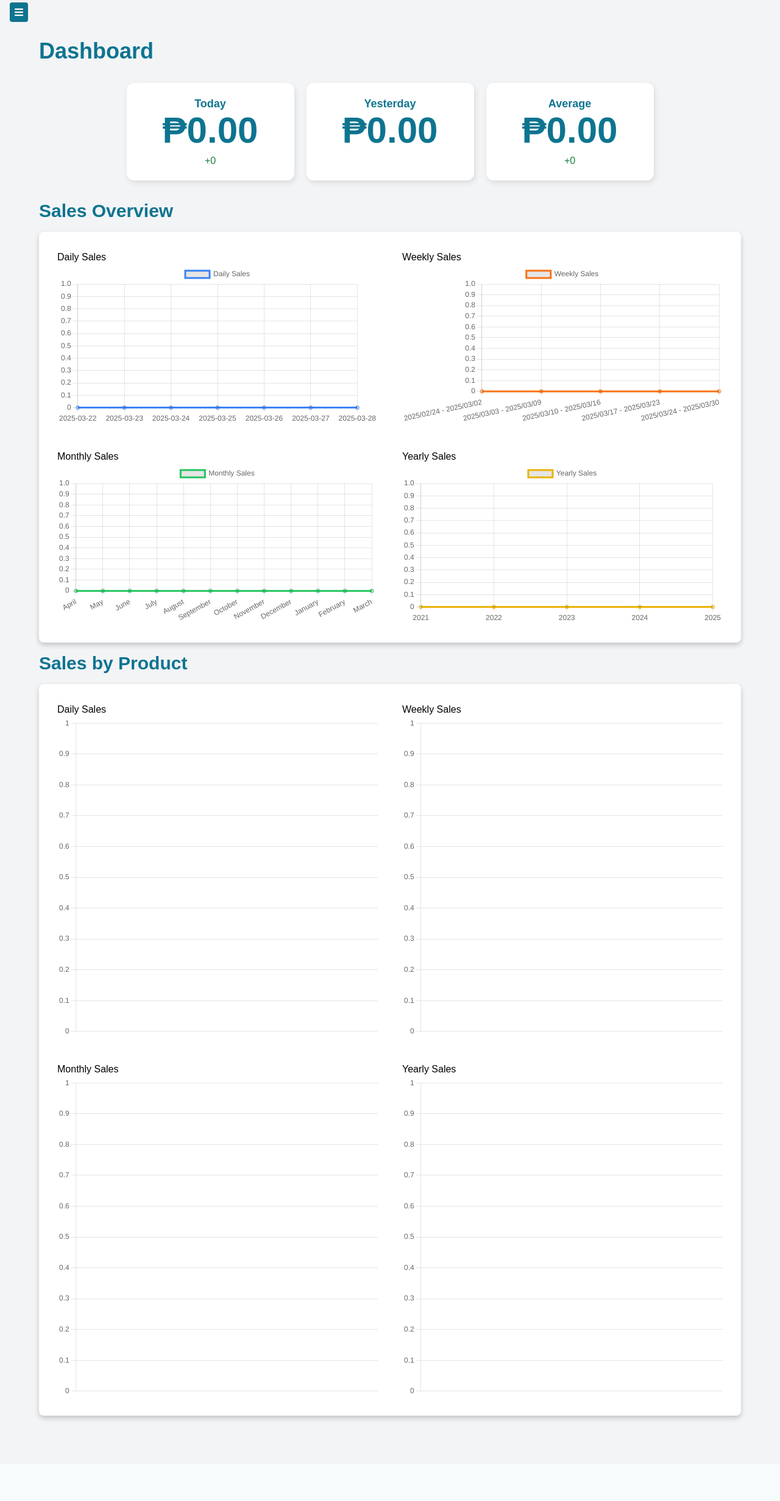
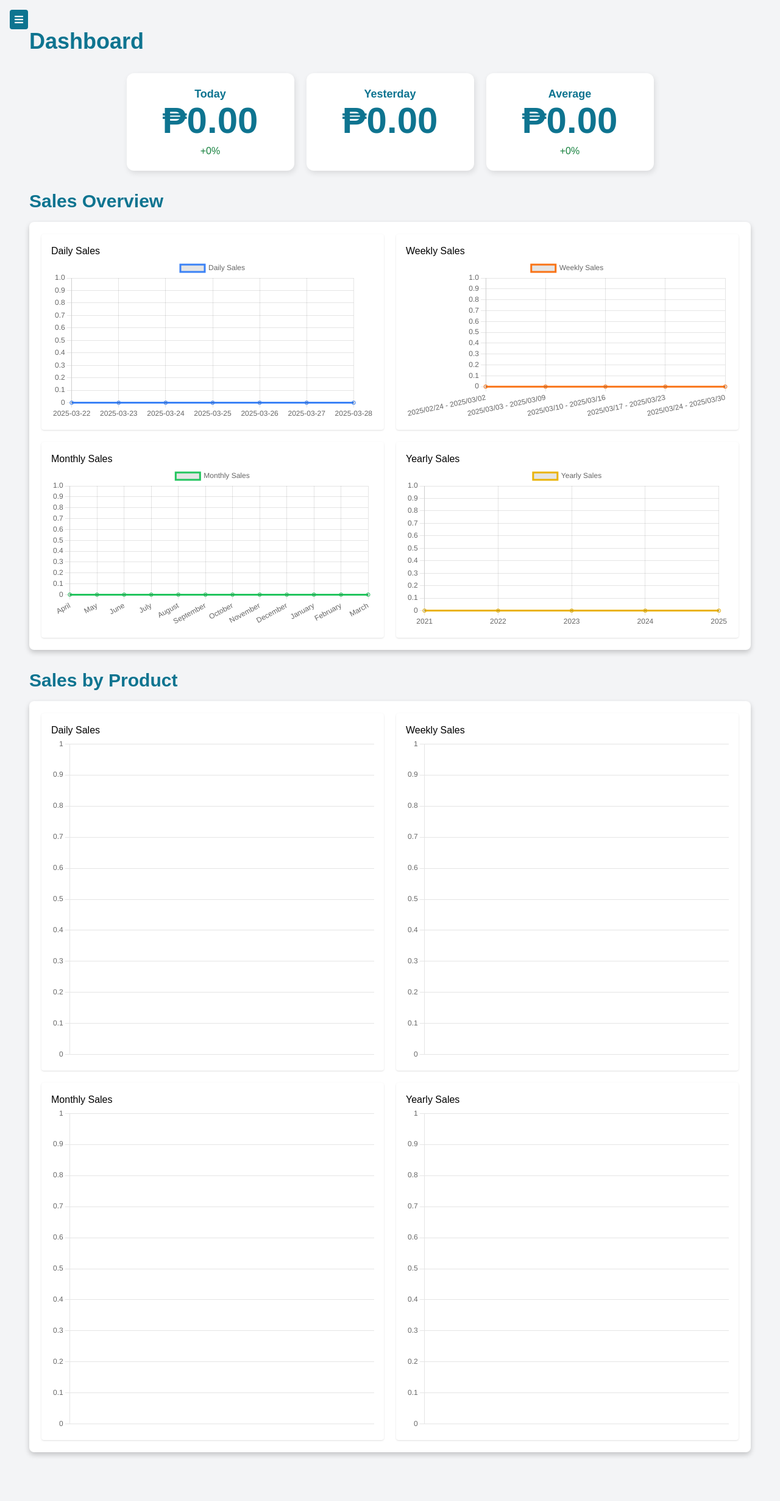
Before and after one commit to cielotds/SDMS-v2, a Flask app: page / in a window 1280 px wide. Shown: the whole page at 61% size. Before the commit the page ends 2331 px from the top, so only its background shows below. Run offline with Flask 3, Linux system fonts and the light colour scheme; data that the repository does not hold is empty; some libraries are stand-ins or nearby versions.

Commit message:
Tapos na

```diff
--- a/ai_insights.py
+++ b/ai_insights.py
@@ -52,7 +52,7 @@ def generate_ai_insights(selected_date=None):
 
         client = OpenAI(
             base_url="https://openrouter.ai/api/v1",
-            api_key="",
+            #api_key="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",
         )
 
         completion = client.chat.completions.create(
--- a/static/data.js
+++ b/static/data.js
@@ -13,7 +13,7 @@ function fetchData() {
                 const element = document.getElementById(elementId);
                 const value = parseFloat(percentValue); // Ensure it's a number
                 const sign = value >= 0 ? "+" : "";
-                element.textContent = `${sign}${value}`;
+                element.textContent = `${sign}${value}%`;
                 element.className = value >= 0 ? "text-green-700 mt-2" : "text-red-700 mt-2";
             };
 
--- a/static/main.js
+++ b/static/main.js
@@ -8,7 +8,6 @@ document.addEventListener('DOMContentLoaded', function () {
     const toggleBtn = document.getElementById('btn');
     const mainContainer = document.querySelector('.main-container');
 
-    const chatbotBtn = document.getElementById('chatbotBtn'); // Assuming this exists
 
     // Navigation functions
     const closeSidebar = () => {
--- a/static/styles.css
+++ b/static/styles.css
@@ -4,7 +4,7 @@ body { font-family: Arial, sans-serif; background-color: #f8fafc; }
     transition: transform 0.3s ease-in-out;
     flex: 1;
     width: 100%;
-    padding: 2rem;
+    padding: 1rem;
 }
 
 .main-container.shifted {
@@ -147,7 +147,7 @@ a {
     border-radius: 8px;
     box-shadow: 0 4px 8px rgba(0, 0, 0, 0.2);
     padding: 20px;
-    margin: 1rem 0; /* Margin around the chart box */
+    margin: 1rem 0 2rem 0; /* Margin around the chart box */
 
 }
 
@@ -165,9 +165,9 @@ canvas {
     display: flex;
     align-items: center; /* Center items vertically */
     background-color: transparent; /* Tailwind's blue-700 */
-    padding: 1rem;
+    padding: 0.5rem 1rem;
     border-radius: 0.5rem;
-    margin: 2rem; /* Margin around the FInGenius box */
+
     color: #0E7490; /* Text color */
 }
 
@@ -179,10 +179,12 @@ canvas {
 .main-content {
 
     width: calc(100% - 250px);
+    padding: 1rem;
+  }
 
-  }
-  .message-box {
-    height: 400px;
+.message-box {
+    height: 50vh;            /* 50% of the viewport height */
+    max-height: 600px;       /* Cap the max height */
     overflow-y: auto;
     position: relative;
   }
--- a/templates/index.html
+++ b/templates/index.html
@@ -14,7 +14,7 @@
 </head>
 <body class="bg-gray-100">
     <div class="flex">
-        <div class="fixed top-1 left-4 z-50">
+        <div class="fixed top-4 left-4 z-50">
             <i class="fas fa-bars text-white p-2 rounded cursor-pointer" id="btn" style="background-color: #0E7490;"></i>
         </div>
         <div class="main-container transition-all duration-300 ease-in-out flex">
@@ -66,19 +66,19 @@
                 <h2 class="text-3xl font-bold text-blue-700 mb-4" style="color: #0E7490;">Sales Overview</h2>
                 <div class="chart-container">
 
-                    <div class="chart-box">
+                    <div class="chart-box bg-white p-4 rounded shadow">
                         <h3>Daily Sales</h3>
                         <canvas id="dailySalesChart" ></canvas>
                     </div>
-                    <div class="chart-box">
+                    <div class="chart-box bg-white p-4 rounded shadow">
                         <h3>Weekly Sales</h3>
                         <canvas id="weeklySalesChart" ></canvas>
                     </div>
-                    <div class="chart-box">
+                    <div class="chart-box bg-white p-4 rounded shadow">
                         <h3>Monthly Sales</h3>
                         <canvas id="monthlySalesChart" ></canvas>
                     </div>
-                    <div class="chart-box">
+                    <div class="chart-box bg-white p-4 rounded shadow">
                         <h3>Yearly Sales</h3>
                         <canvas id="yearlySalesChart" ></canvas>
                     </div>
@@ -87,20 +87,20 @@
 
                 <h2 class="text-3xl font-bold text-blue-700 mb-4" style="color: #0E7490;">Sales by Product</h2>
                 <div class="chart-container">
-                    <div class="chart-box">
-                        <h2>Daily Sales</h2>
+                    <div class="chart-box bg-white p-4 rounded shadow">
+                        <h3>Daily Sales</h3>
                         <canvas id="dailySalesByProductChart" ></canvas>
                     </div>
-                    <div class="chart-box">
-                        <h2>Weekly Sales</h2>
+                    <div class="chart-box bg-white p-4 rounded shadow">
+                        <h3>Weekly Sales</h3>
                         <canvas id="weeklySalesByProductChart"></canvas>
                     </div>
-                    <div class="chart-box">
-                        <h2>Monthly Sales</h2>
+                    <div class="chart-box bg-white p-4 rounded shadow">
+                        <h3>Monthly Sales</h3>
                         <canvas id="monthlySalesByProductChart"></canvas>
                     </div>
-                    <div class="chart-box">
-                        <h2>Yearly Sales</h2>
+                    <div class="chart-box bg-white p-4 rounded shadow">
+                        <h3>Yearly Sales</h3>
                         <canvas id="yearlySalesByProductChart"></canvas>
                     </div>
                 </div>
```
Also changed, not shown: static/insights.js (+23 -6 lines), templates/forecast.html (+6 -6 lines), templates/insights.html (+19 -15 lines).
